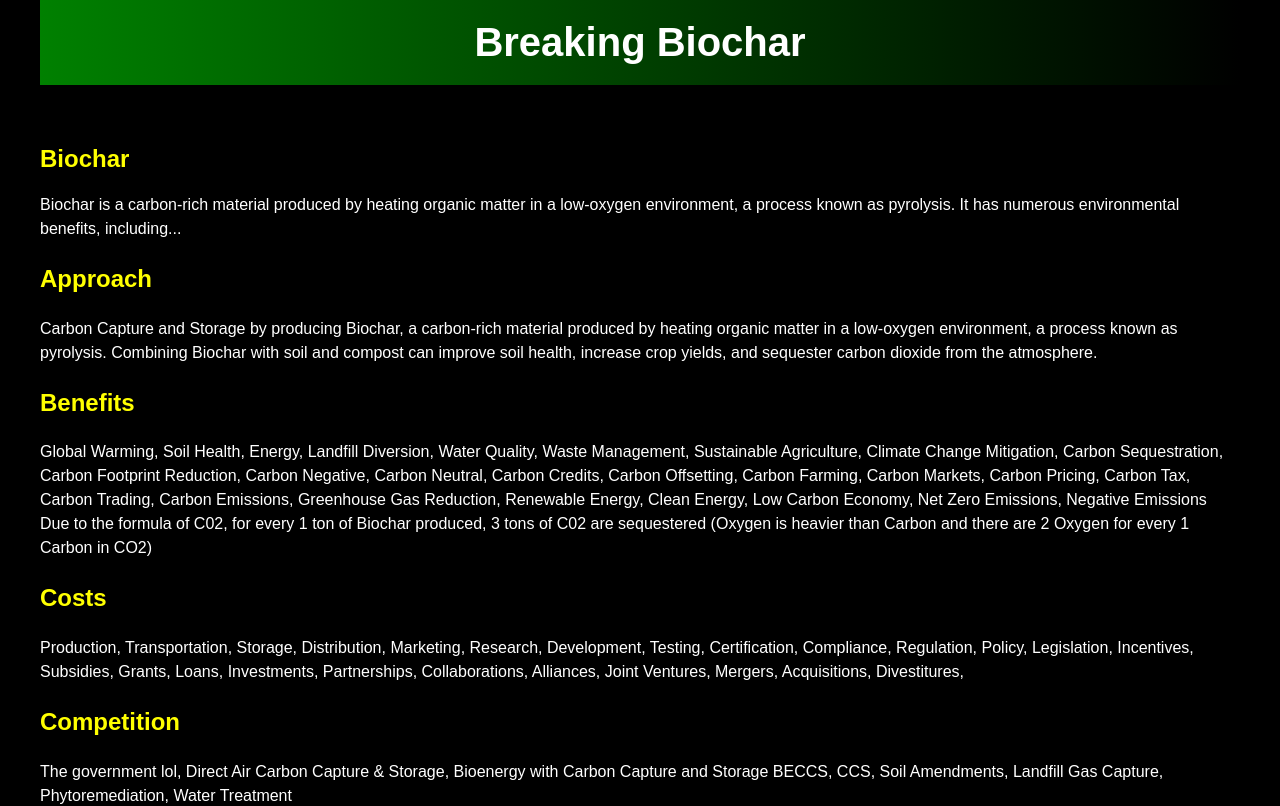
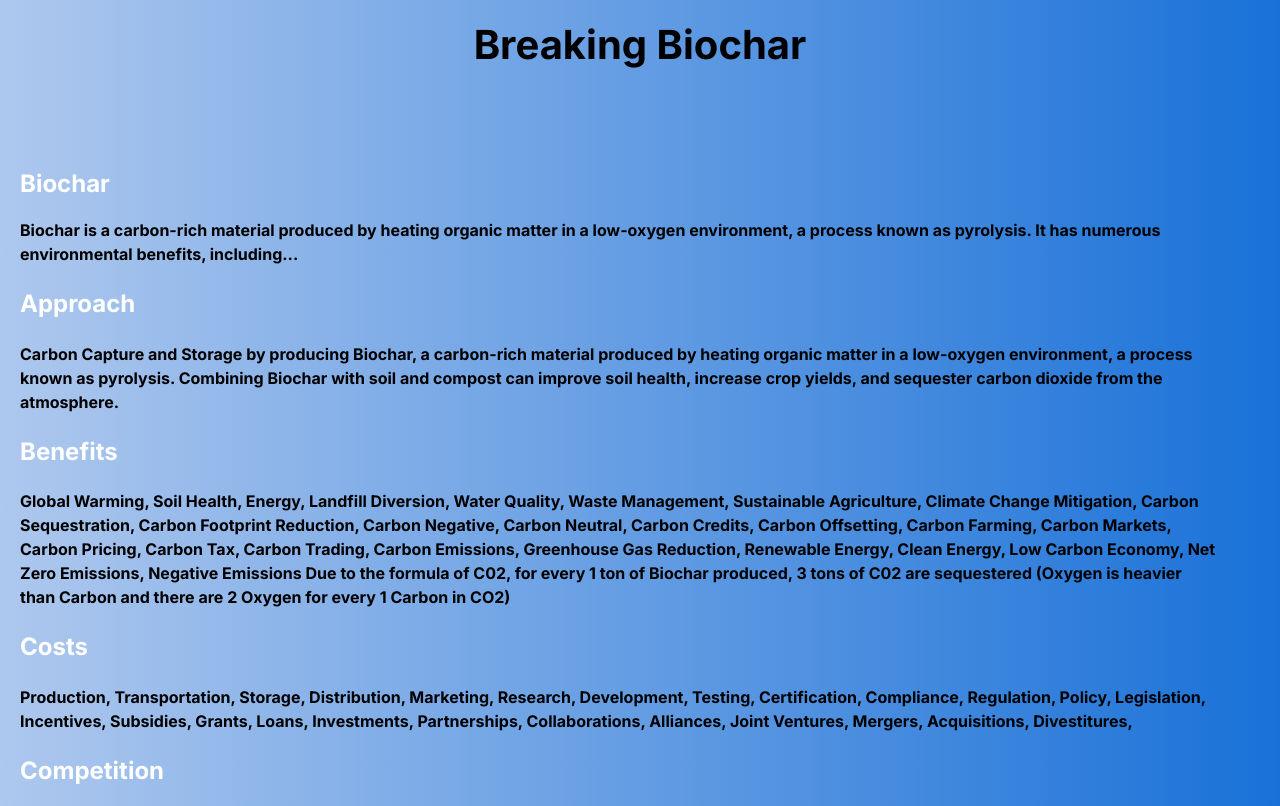
Before and after one commit to bcebel/BreakingBiochar, a React (Create React App) app: page / in a window 1280 px wide. Shown: the top 806 px of the page. Built offline with nearby package versions, Linux system fonts and the light colour scheme.

Commit message:
new font, different background colors

```diff
--- a/public/index.html
+++ b/public/index.html
@@ -25,6 +25,9 @@
       Learn how to configure a non-root public URL by running `npm run build`.
     -->
     <title>Breaking Biochar</title>
+    <link rel="preconnect" href="https://fonts.googleapis.com">
+    <link rel="preconnect" href="https://fonts.gstatic.com" crossorigin>
+    <link href="https://fonts.googleapis.com/css2?family=Inter:wght@100..900&display=swap" rel="stylesheet">
   </head>
   <body>
     <noscript>You need to enable JavaScript to run this app.</noscript>
--- a/src/index.css
+++ b/src/index.css
@@ -2,21 +2,35 @@
 body {
     margin: 0;
     padding: 0;
-    font-family: Arial, sans-serif;
-    background-color: black;
-    color: white;
+    font-family: "Inter", sans-serif;
+      font-optical-sizing: auto;
+  font-weight: 700;
+  font-style: normal;
+  font-variation-settings:
+    "slnt" 0;
+    background-color: hsl(210, 80%, 50%);
+    background: rgb(174,200,238);
+background: linear-gradient(90deg, rgba(174,200,238,1) 0%, rgba(25,113,216,1) 100%);
+    color: rgb(0, 0, 0);
+
 }
 
+.inter-fontinter {
+  font-family: "Inter", sans-serif;
+  font-optical-sizing: auto;
+  font-weight: 750;
+  font-style: normal;
+  font-variation-settings:
+    "slnt" 0;
+}
 .container {
-    max-width: 1200px;
     margin: 0 auto;
-    padding: 0 20px;
 }
 
 .header {
-    background: linear-gradient(to right, #008000, #000000); /* Green Gradient */
     padding: 20px 0;
     text-align: center;
+    color:#000000
 }
 
 .header h1 {
@@ -30,10 +44,12 @@
 
 .section {
     margin-bottom: 40px;
+    max-width: 1200px;
+        padding: 20px;
 }
 
 .section h2 {
-    color: #FFFF00; /* Yellow */
+    color: #ffffff; /* Yellow */
 }
 
 .section p {
@@ -41,7 +57,6 @@
 }
 
 .footer {
-    background: linear-gradient(to right, #000000, #008000); /* Green Gradient */
     color: white;
     text-align: center;
     padding: 20px 0;
```
Also changed, not shown: 1 other file (tests, documents, lock files or other folders).
